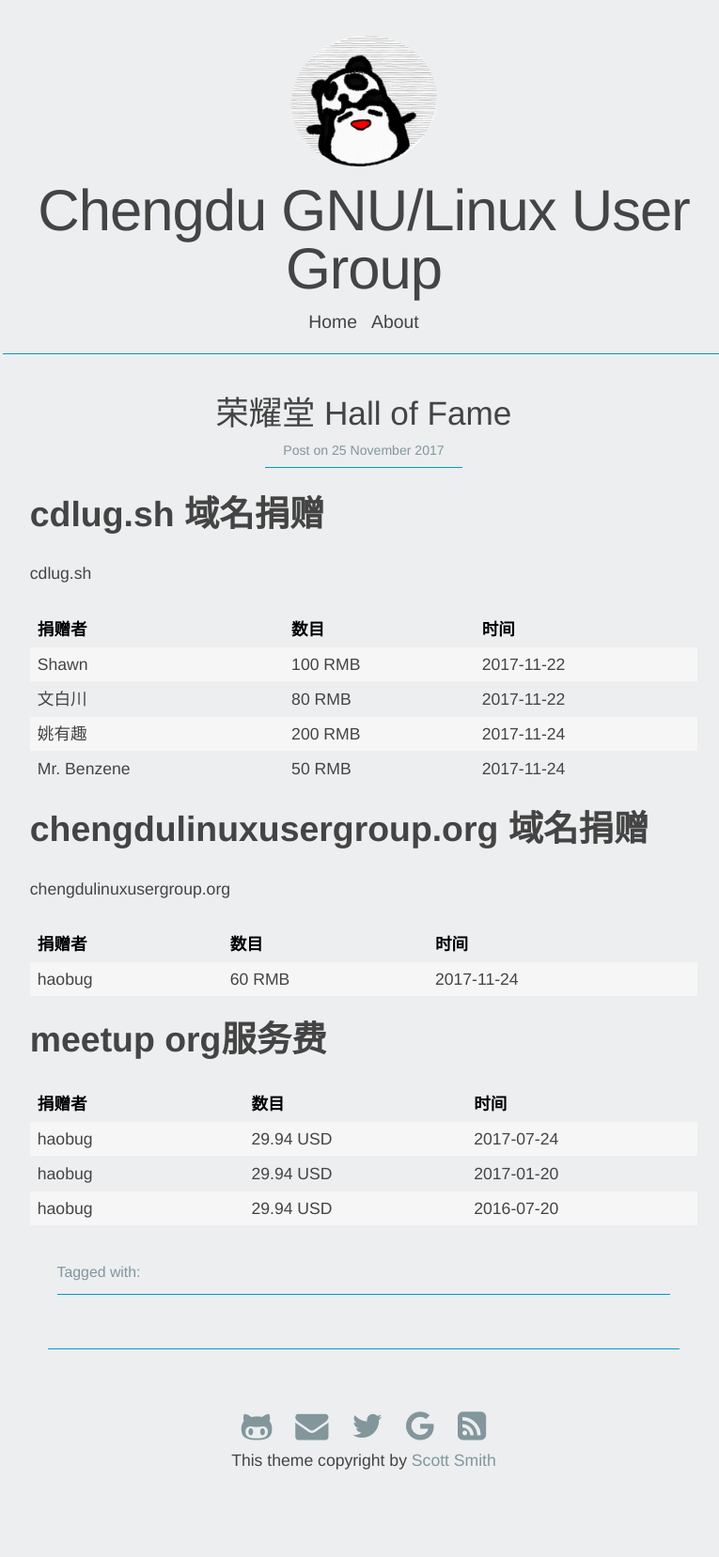
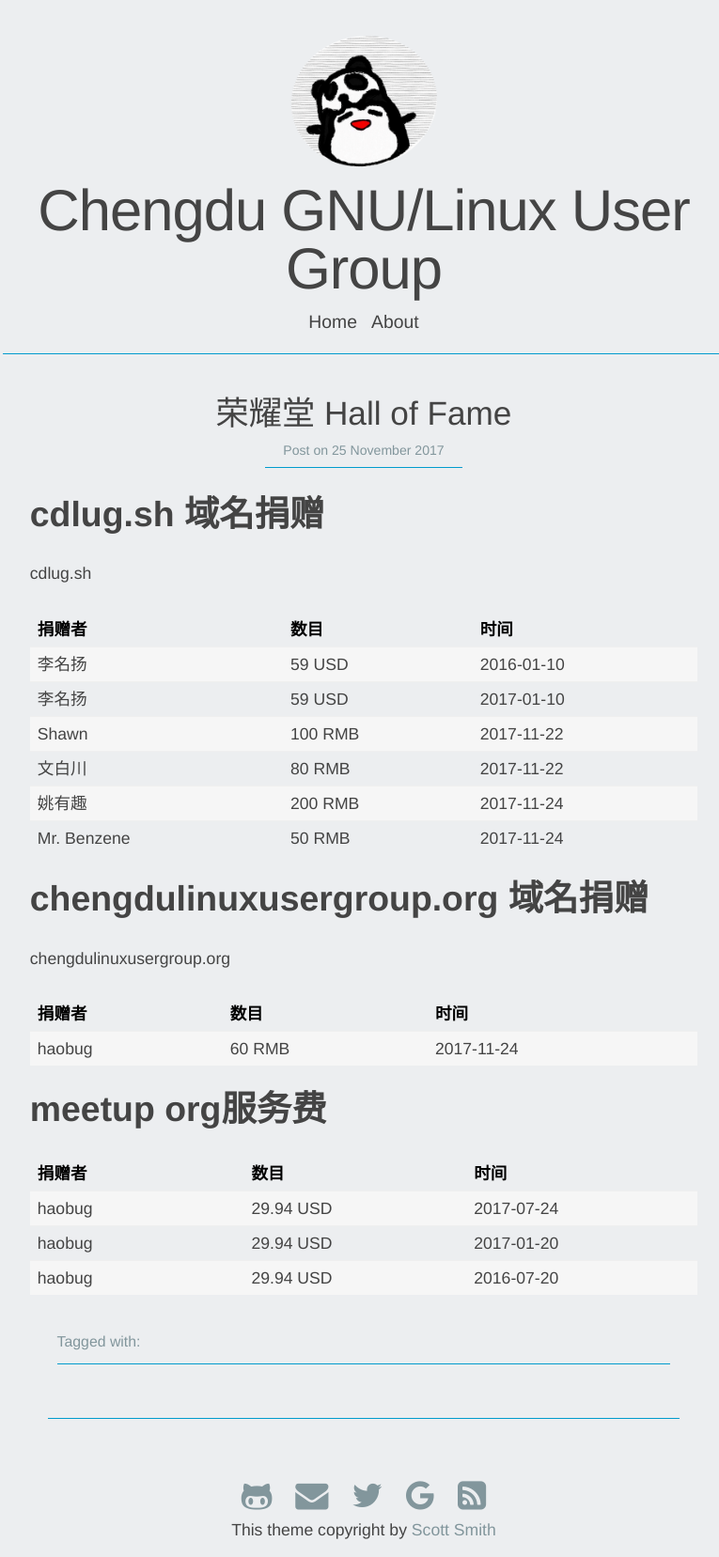
Before and after one commit to cdlug/cdlug.github.io, a Jekyll site: the page built from _posts/2017-11-25-Hall_of_Fame.md, in a window 1280 px wide. Shown: the whole page at 94% size, without its empty margins (253-1018 px from the left). Built offline with Jekyll 4.4.1, drawn with Linux system fonts in a browser that asks for light colours; nearby versions of some CDN libraries; comment, search, counter and statistics services are not loaded; before the commit the page ends 1583 px from its top, so only the background shows below that.

Commit message:
Update 2017-11-25-Hall_of_Fame.md

```diff
--- a/_posts/2017-11-25-Hall_of_Fame.md
+++ b/_posts/2017-11-25-Hall_of_Fame.md
@@ -8,6 +8,8 @@ cdlug.sh
 
 | 捐赠者        | 数目 | 时间 |
 | ------------- | ------------- | ----- |
+| 李名扬 | 59 USD|2016-01-10|
+| 李名扬 | 59 USD|2017-01-10|
 |Shawn         | 100 RMB|2017-11-22|
 |文白川         | 80 RMB|2017-11-22|
 |姚有趣         |200 RMB|2017-11-24|
```
